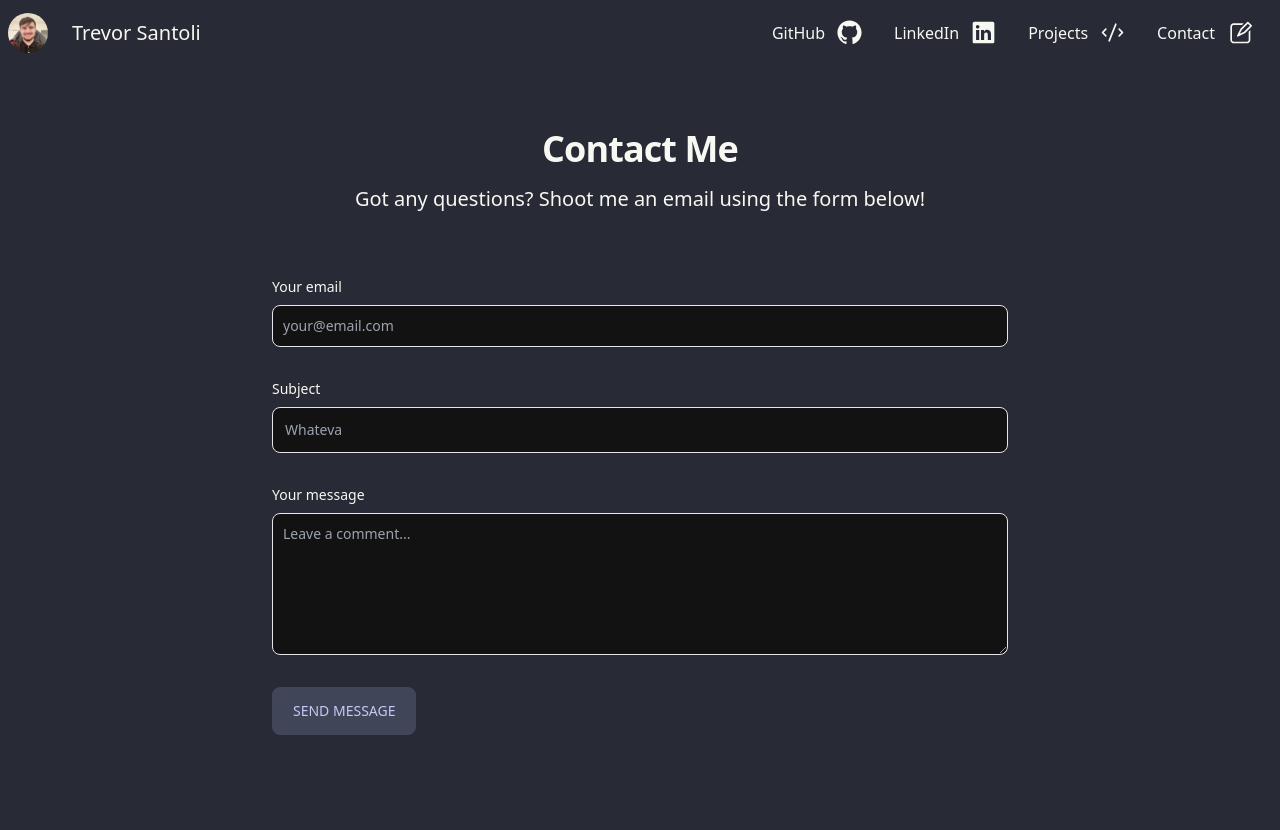
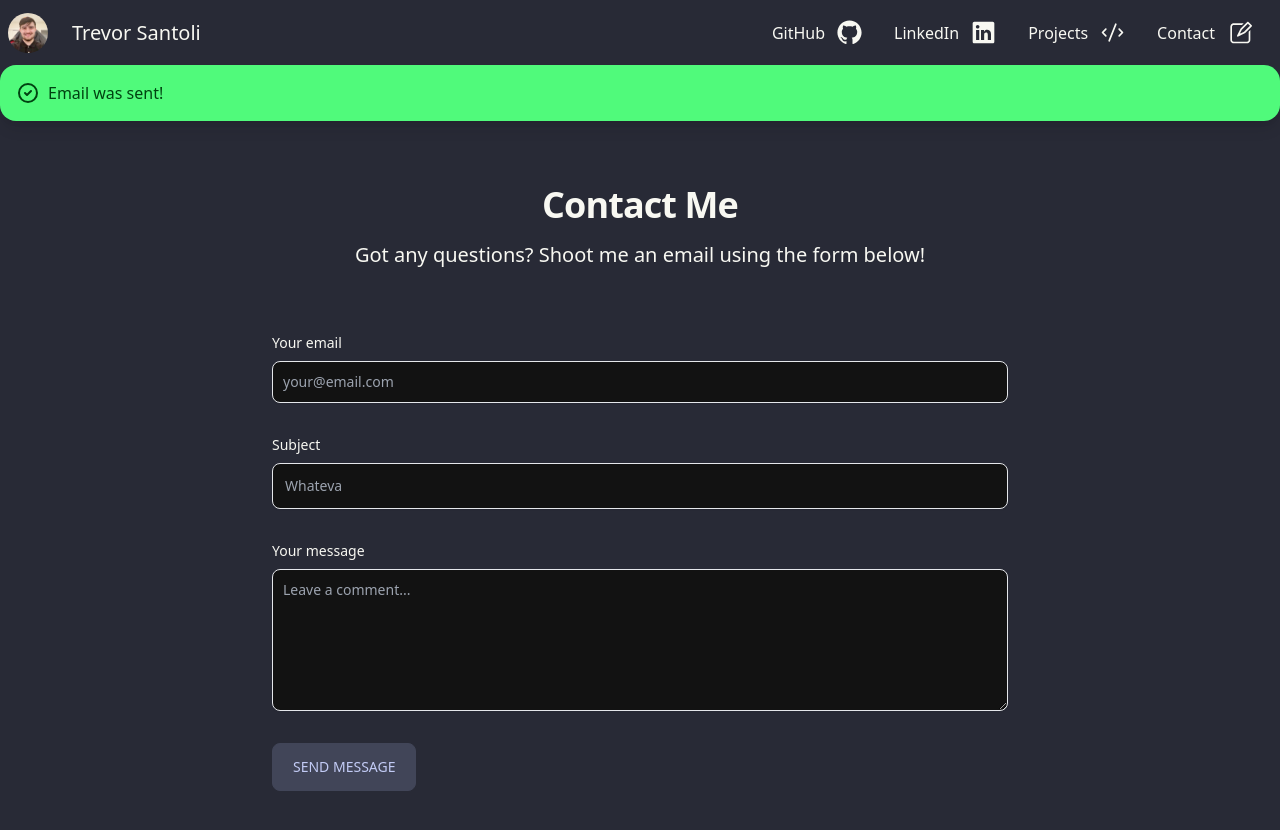
Before and after one commit to trevorichi/portfolio-website, a Next.js app in the folder portfolio/: page /components/Contact in a window 1280 px wide. Shown: the top 830 px of the page. Before the commit the page ends 800 px from the top, so only its background shows below. Built offline with nearby package versions, Linux system fonts and the light colour scheme.

Commit message:
added visual validation for users if the email was sent or not. Closes #11

```diff
--- a/portfolio/src/pages/api/contact.ts
+++ b/portfolio/src/pages/api/contact.ts
@@ -1,9 +1,12 @@
 import sendgrid from "@sendgrid/mail";
+import { Elsie_Swash_Caps } from "next/font/google";
+import { FaExclamationCircle } from "react-icons/fa";
 
 sendgrid.setApiKey(process.env.SEND_GRID_API_KEY as string);
 
 export default function sendEmail(req: any, res: any) {
-  sendgrid
+ let emailFailure:string = "";
+ sendgrid
     .send({
       to: "trevorichi@gmail.com", // Your email where you'll receive emails
       from: "trevor.santoli.portfolio.website@gmail.com", // your website email address here
@@ -11,11 +14,13 @@ export default function sendEmail(req: any, res: any) {
       text: req.body.message,
     })
     .then(() => {
-      console.log("Email sent");
+      emailFailure = "Email sent";
+      console.log(emailFailure);
+      return res.status(201).json({ error: "" });
     })
     .catch((error) => {
+      emailFailure = "Email failed to send";
       console.error(error);
+      return res.status(400).json({ error: "Failed to send email" });
     });
-
-  return res.status(200).json({ error: "" });
 }
--- a/portfolio/src/pages/components/Contact.tsx
+++ b/portfolio/src/pages/components/Contact.tsx
@@ -1,6 +1,5 @@
 import React, { useState } from "react";
 import Layout from "./Layout";
-import sendEmail from "../api/contact";
 
 type FormValues = {
   email: string;
@@ -14,6 +13,8 @@ export default function Contact() {
     subject: "",
     message: "",
   });
+
+  const [showError, setShowError] = useState(false);
 
   const handleChange = (
     e: React.ChangeEvent<HTMLInputElement | HTMLTextAreaElement>
@@ -36,17 +37,55 @@ export default function Contact() {
       },
       method: "POST",
     });
-
-    const { error } = await res.json();
-    if (error) {
-      console.log(error);
-      return;
+    console.log(res);
+    if (!(res.status === 200)) {
+      setShowError(true);
     }
   };
 
   return (
     <>
       <Layout>
+        {showError === true && (
+          <div className="alert alert-error shadow-lg">
+            <div>
+              <svg
+                xmlns="http://www.w3.org/2000/svg"
+                className="stroke-current flex-shrink-0 h-6 w-6"
+                fill="none"
+                viewBox="0 0 24 24"
+              >
+                <path
+                  strokeLinecap="round"
+                  strokeLinejoin="round"
+                  strokeWidth="2"
+                  d="M10 14l2-2m0 0l2-2m-2 2l-2-2m2 2l2 2m7-2a9 9 0 11-18 0 9 9 0 0118 0z"
+                />
+              </svg>
+              <span>Error! Email was not sent!.</span>
+            </div>
+          </div>
+        )}
+        {showError === false && (
+          <div className="alert alert-success shadow-lg">
+            <div>
+              <svg
+                xmlns="http://www.w3.org/2000/svg"
+                className="stroke-current flex-shrink-0 h-6 w-6"
+                fill="none"
+                viewBox="0 0 24 24"
+              >
+                <path
+                  strokeLinecap="round"
+                  strokeLinejoin="round"
+                  strokeWidth="2"
+                  d="M9 12l2 2 4-4m6 2a9 9 0 11-18 0 9 9 0 0118 0z"
+                />
+              </svg>
+              <span>Email was sent!</span>
+            </div>
+          </div>
+        )}
         <section className="py-8 lg:py-16 px-4 mx-auto max-w-screen-md">
           <h2 className="mb-4 text-4xl tracking-tight font-extrabold text-center">
             Contact Me
--- a/portfolio/src/pages/components/NavBar.tsx
+++ b/portfolio/src/pages/components/NavBar.tsx
@@ -1,5 +1,4 @@
 import Link from "next/link";
-import Image from "next/image";
 import { RxGithubLogo } from "react-icons/rx";
 import { RxLinkedinLogo } from "react-icons/rx";
 import { RxCode } from "react-icons/rx";
```
Also changed, not shown: 1 other file (tests, documents, lock files or other folders).
